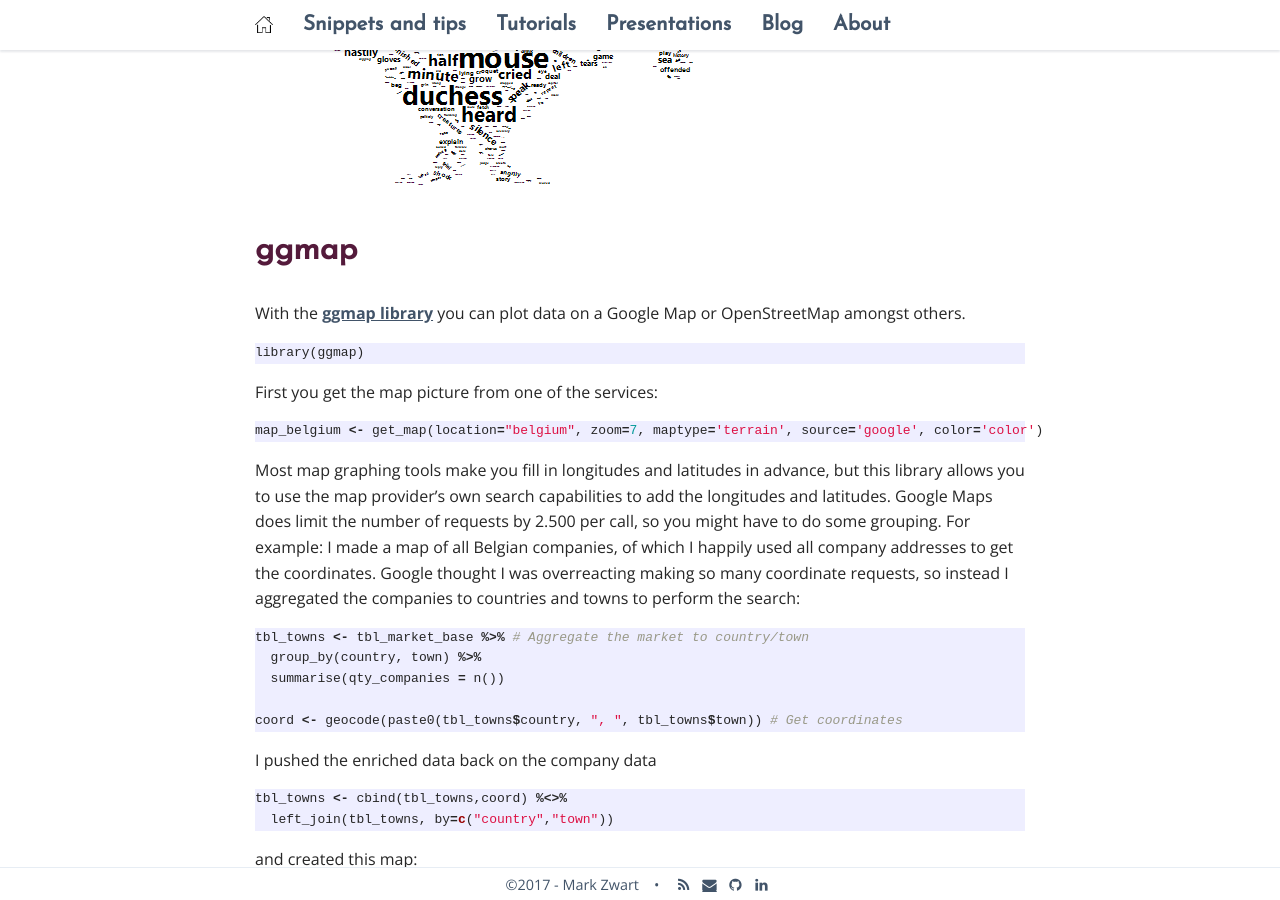
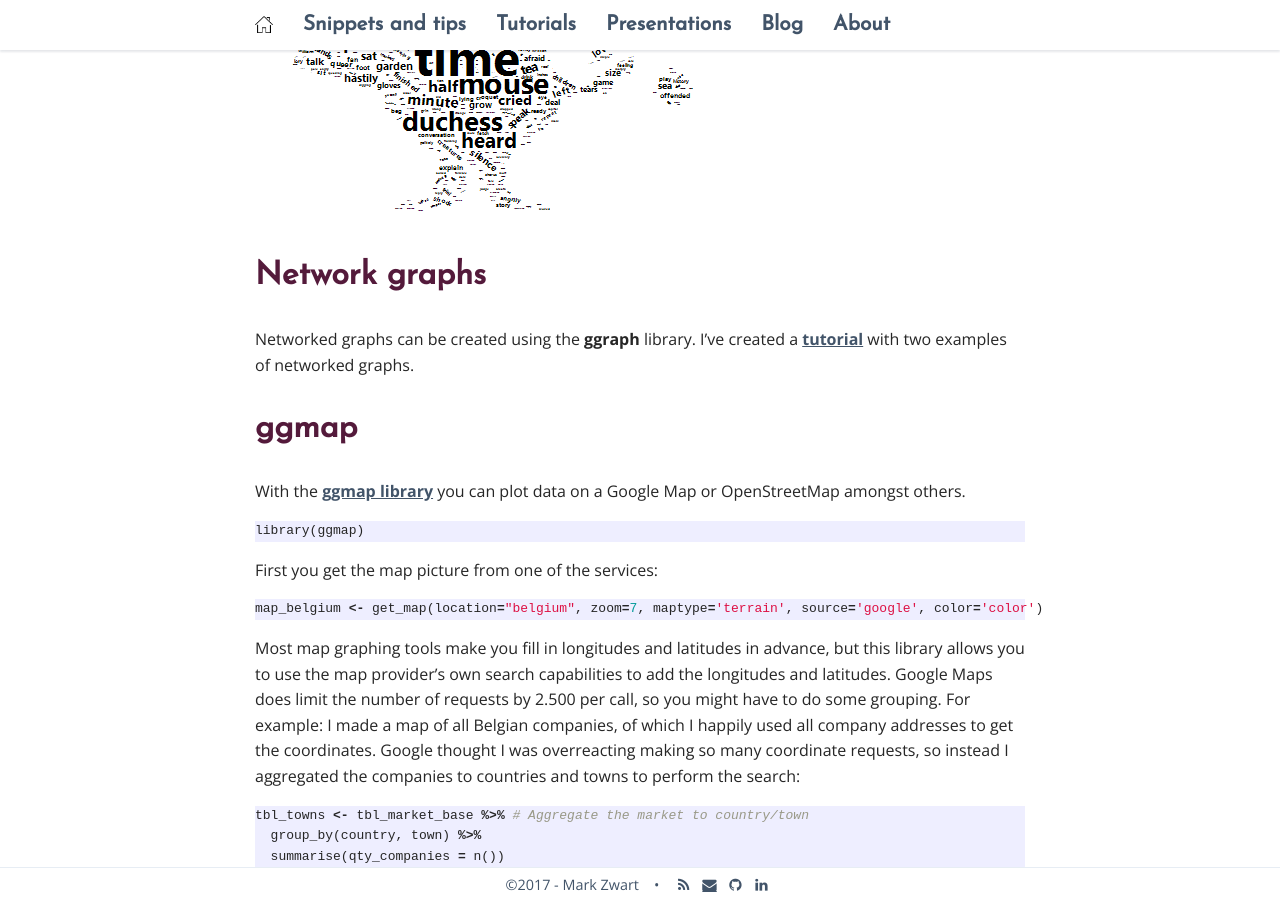
Before and after one commit to mark-me/mark-me.github.io, a Jekyll site: the page built from _pages/snippets-and-tips/graphs/graphs.md, in a window 1280 px wide and 900 px high, scrolled down 2077 px. Built offline with Jekyll 4.4.1, drawn with Linux system fonts in a browser that asks for light colours; nearby versions of some CDN libraries; comment, search, counter and statistics services are not loaded.

Commit message:
Update graphs.md

```diff
--- a/_pages/snippets-and-tips/graphs/graphs.md
+++ b/_pages/snippets-and-tips/graphs/graphs.md
@@ -43,6 +43,10 @@ The random.order variable specifies whether the most frequent word is plot first
 The [wordcloud2 library](https://cran.r-project.org/web/packages/wordcloud2/vignettes/wordcloud.html) offers more advanced formatting, even allowing you to define the shape of the [wordcloud](http://www.r-graph-gallery.com/2016/12/09/the-wordcloud2-library/). The down-side? Slow as.... This example below, is coming from my tutorial [Mining Alice's Wonderland](/mining-alices-wonderland/). Here a transparent PNG is used, in which the words of "Alice's Adventures in Wonderland" is projected.
 
 <img src="/_pages/tutorials/mining-alices-wonderland/rabbit-cloud.png" alt="Shaped word cloud" align="center"/>
+
+# Network graphs
+
+Networked graphs can be created using the **ggraph** library. I've created a [tutorial](/network-graphs-ggraph/) with two examples of networked graphs.
 
 # ggmap
 
```
